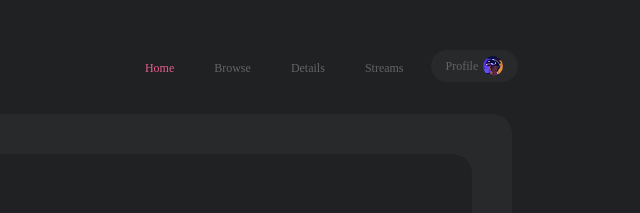
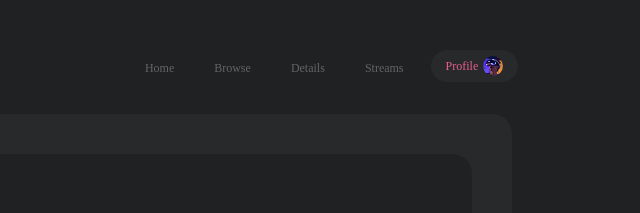
Before and after one commit to Aboelwafa2936/final-project, a plain HTML site: page html/index-profile.html in a window 1280 px wide. Shown: the top 213 px of the page, 640-1280 px from the left. Drawn offline with Linux system fonts and the light colour scheme; a web font is replaced by a local one.

Commit message:
index-profile.html

```diff
--- a/html/index-profile.html
+++ b/html/index-profile.html
@@ -35,7 +35,7 @@
             <div class="links">
                 <ul>
                     <li>
-                        <a href="../index.html" class="home">home</a>
+                        <a href="../index.html">home</a>
                     </li>
                     <li>
                         <a href="./index-browse.html">browse</a>
@@ -47,7 +47,7 @@
                         <a href="./index-streams.html">streams</a>
                     </li>
                     <li>
-                        <a href="./index-profile.html">profile<img src="../images/profile-header.jpg" alt="not found"></a>
+                        <a href="./index-profile.html" class="home">profile<img src="../images/profile-header.jpg" alt="not found"></a>
                     </li>
                 </ul>
             </div>
```
